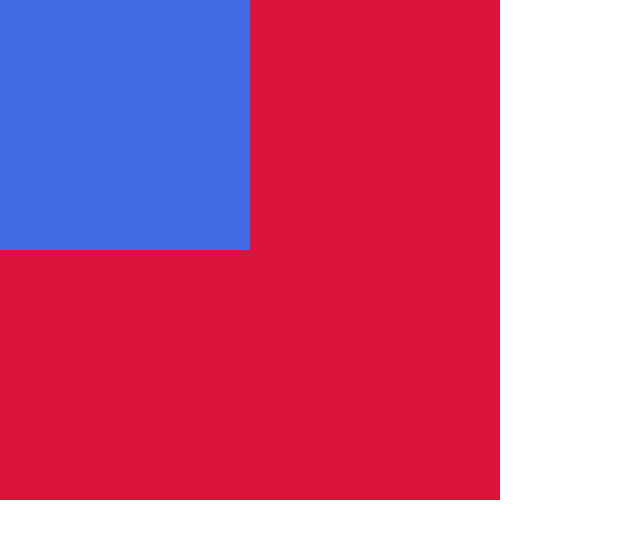
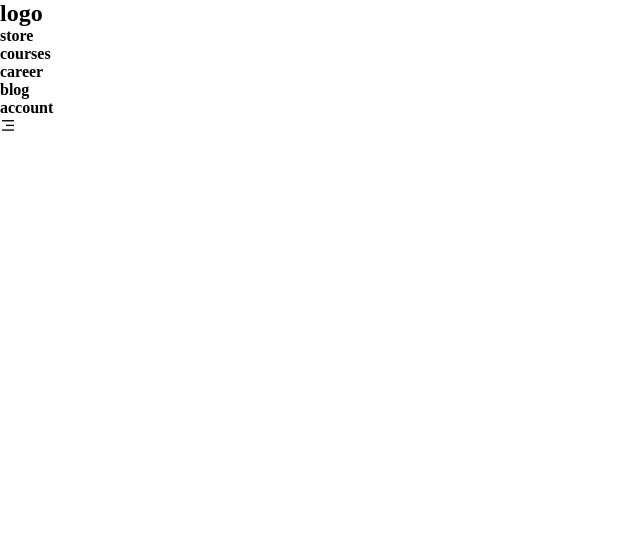
Before and after one commit to krishpassey/coding-school-project, a plain HTML site: page index.html in a window 1280 px wide. Shown: the whole page, without its empty margins (0-640 px from the left). Drawn offline with nearby package versions, Linux system fonts and the light colour scheme.

Commit message:
index.html

```diff
--- a/index.html
+++ b/index.html
@@ -4,11 +4,24 @@
     <meta charset="UTF-8">
     <meta name="viewport" content="width=device-width, initial-scale=1.0">
     <title>Document</title>
+    <link
+    href="https://cdn.jsdelivr.net/npm/remixicon@4.5.0/fonts/remixicon.css"
+    rel="stylesheet"
+/>
     <link rel="stylesheet" href="style.css">
 </head>
 <body>
-    <div id="box">
-        <div id="inner"></div>
-    </div>
+    <div class="main">
+        <div class="nav">
+            <h2>logo</h2>
+            <div class="nav-part2">
+                <h4>store</h4>
+                <h4>courses</h4>
+                <h4>career</h4>
+                <h4>blog</h4>
+                <h4>account</h4> <i class="ri-menu-3-line"></i>
+            </div>
+        </div>
+        </div>
 </body>
 </html>
```
